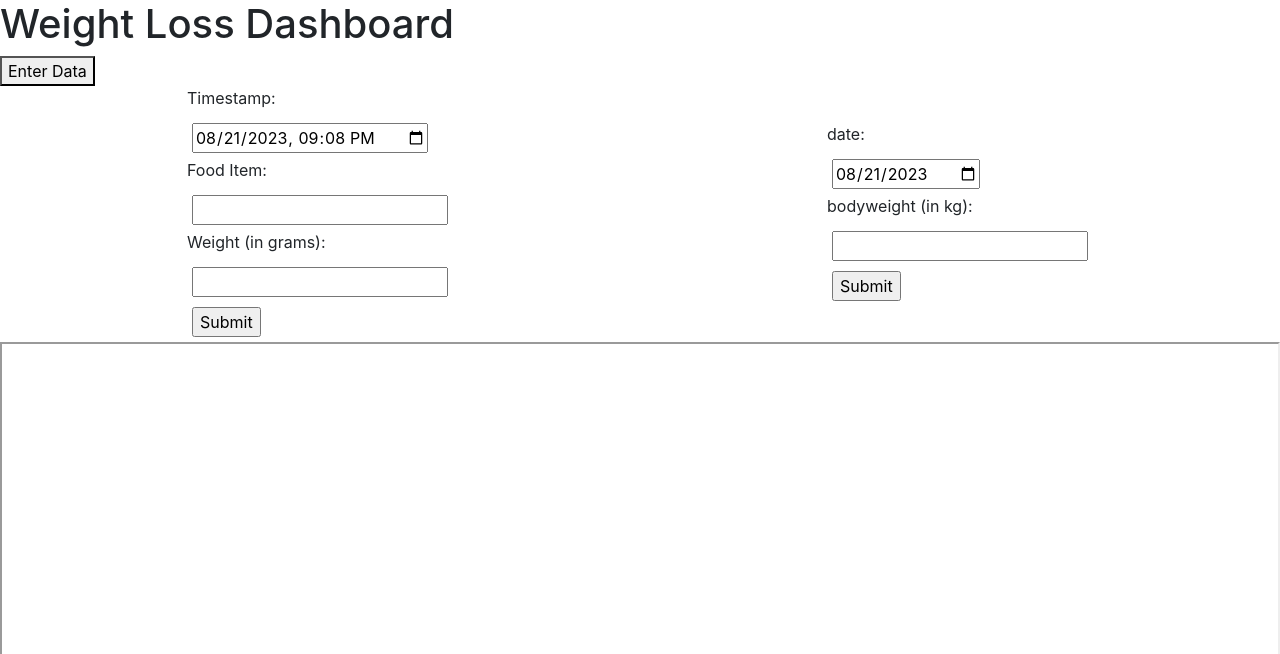
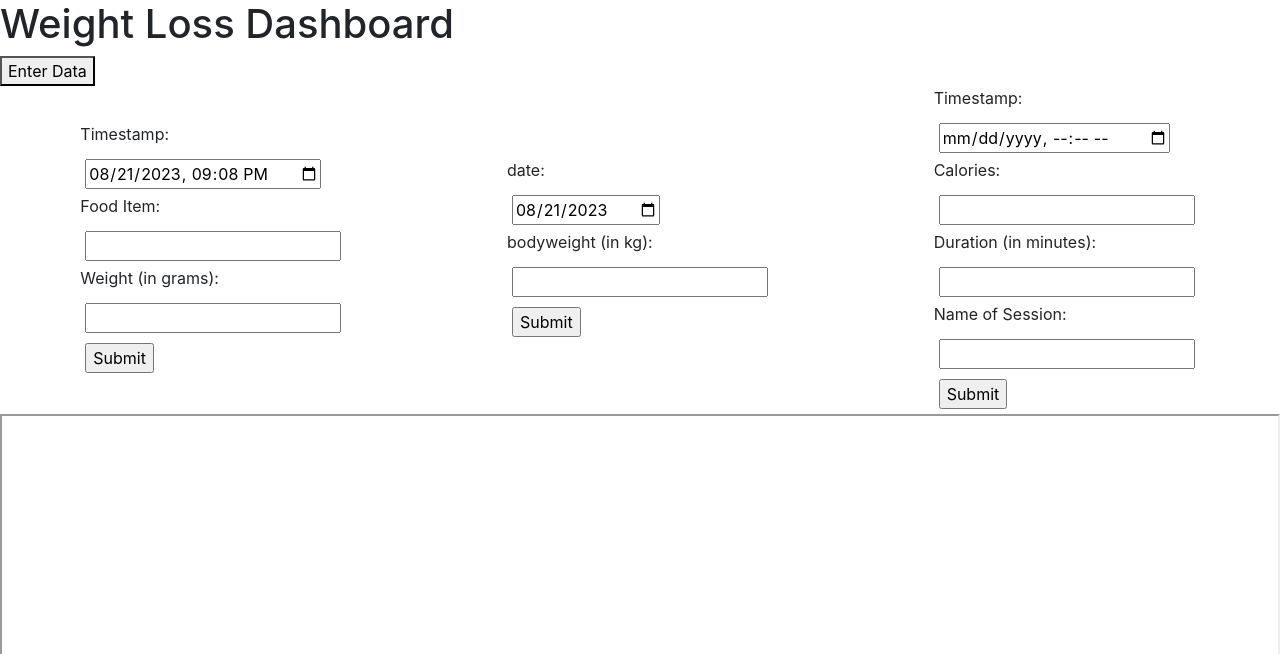
Before and after one commit to max-peuntinger/track_nutrition_data, a Flask app: template templates/index.html in a window 1280 px wide. Shown: the part 44-698 px from the top of the page. Run offline with Flask 3, Linux system fonts and the light colour scheme; the template is opened without the code that fills it, so the values that code supplies are empty; parts of the project's set-up code (start-up, migrations or seed data) failed here and were passed over; some libraries are stand-ins or nearby versions.

Commit message:
add input field and route for adding cycling data

```diff
--- a/templates/index.html
+++ b/templates/index.html
@@ -23,6 +23,7 @@
 <div id="food-entry-section">
     <!-- Wrap the forms in a container div -->
     <div class="form-container">
+        <!-- Food Entry Form -->
         <form method="POST">
             <label for="timestamp">Timestamp:</label><br>
             <input type="datetime-local" id="timestamp" name="timestamp" value="" required><br>
@@ -35,8 +36,10 @@
         <script>
             var localTimestamp = new Date();
             localTimestamp.setMinutes(localTimestamp.getMinutes() - localTimestamp.getTimezoneOffset());
-            document.getElementById('timestamp').value = localTimestamp.toISOString().slice(0, 16)
+            document.getElementById('timestamp').value = localTimestamp.toISOString().slice(0, 16);
         </script>
+
+        <!-- Bodyweight Entry Form -->
         <form method="POST">
             <label for="date">date:</label><br>
             <input type="date" id="date" name="date" value="localDate" required><br>
@@ -47,7 +50,24 @@
         <script>
             var localDate = new Date();
             localDate.setMinutes(localDate.getMinutes() - localDate.getTimezoneOffset());
-            document.getElementById('date').value = localDate.toISOString().slice(0, 10);            </script>
+            document.getElementById('date').value = localDate.toISOString().slice(0, 10);
+        </script>
+
+        <!-- Cycling Data Entry Form -->
+        <form method="POST" action="/add_cycling_data">
+            <label for="cycling-timestamp">Timestamp:</label><br>
+            <input type="datetime-local" id="cycling-timestamp" name="cycling-timestamp" value="" required><br>
+            <label for="calories">Calories:</label><br>
+            <input type="number" id="calories" name="calories" required><br>
+            <label for="duration">Duration (in minutes):</label><br>
+            <input type="number" id="duration" name="duration" required><br>
+            <label for="name_of_session">Name of Session:</label><br>
+            <input type="text" id="name_of_session" name="name_of_session" required><br>
+            <input type="submit" value="Submit">
+        </form>
+    </div>
+</div>
+
 <script>
     function toggleFoodEntry() {
         var section = document.getElementById('food-entry-section');
@@ -58,8 +78,7 @@
         }
     }
 </script>
-    </div>
-</div>
+
 <iframe src="/dashboard" width="100%" height="1150"></iframe>
 
 {% endblock %}
```
Also changed, not shown: routes.py (+24 -0 lines). Lines whose indentation alone changed are shown as unchanged.
